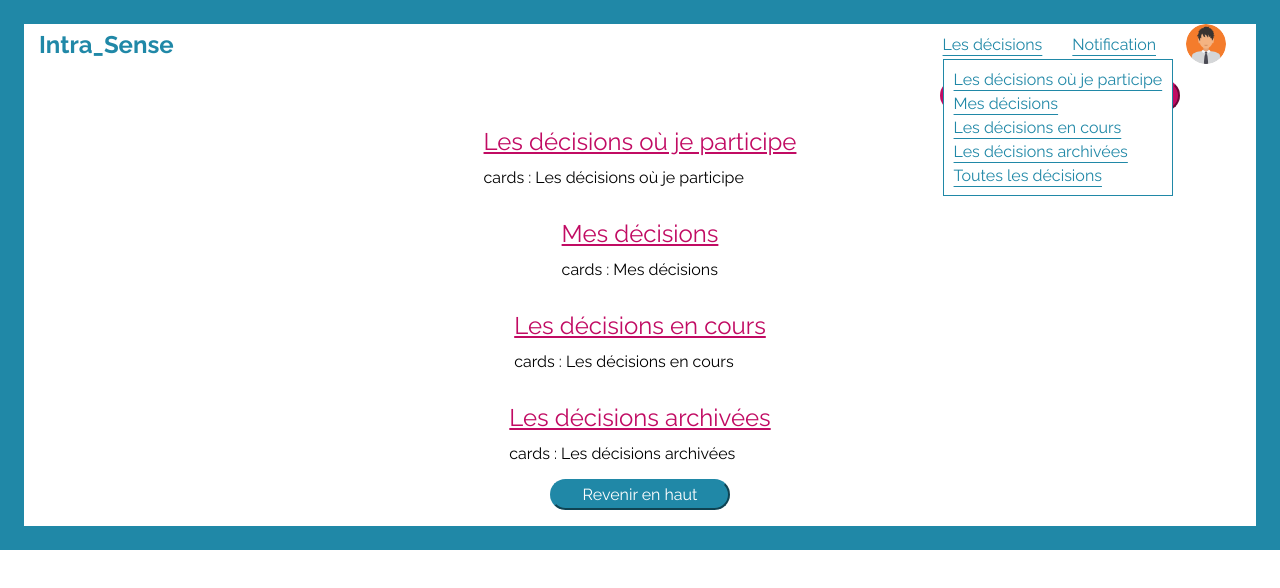
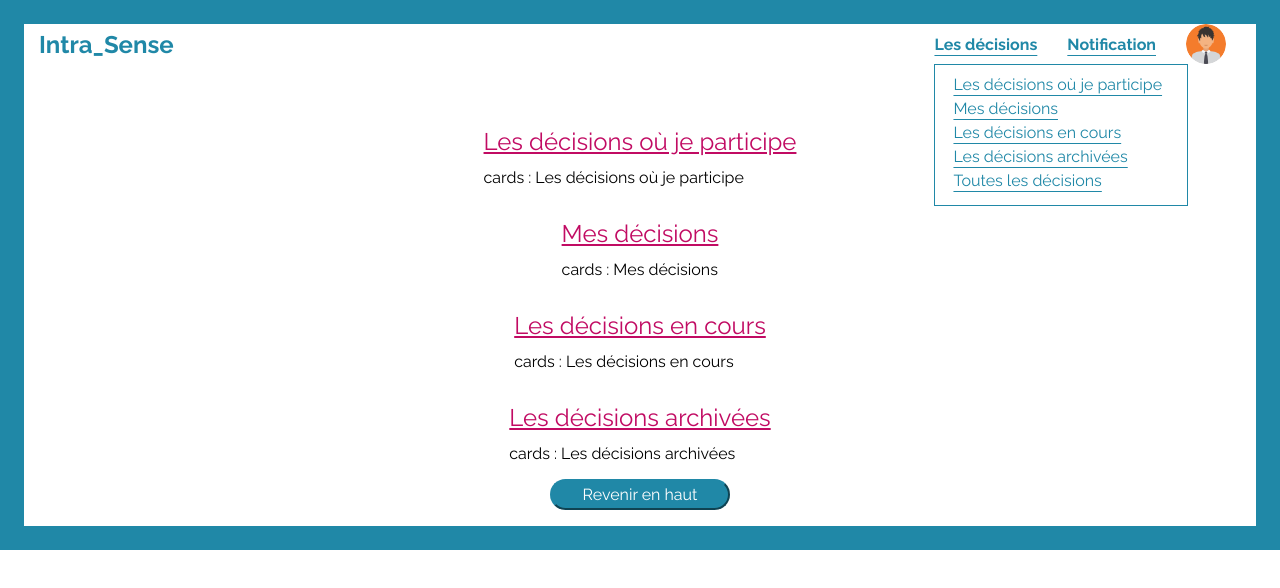
Before and after one commit to WildCodeSchool-2024-09/JS-RemoteFR-Vert-CrewCodeIle-MakeSense-P3, a React (Vite) app in the folder client/: page /homepage in a window 1280 px wide. Both pictures are taken after a click on the button "Les décisions". Shown: the top 588 px of the page. Built offline with nearby package versions, Linux system fonts and the light colour scheme.

Commit message:
fix: navbar

```diff
--- a/client/src/components/navBar/NavBar.tsx
+++ b/client/src/components/navBar/NavBar.tsx
@@ -13,12 +13,6 @@ function NavBar() {
     setIsDropdownOpen(false);
   };
 
-  const handleKeyPress = (event: React.KeyboardEvent, action: () => void) => {
-    if (event.key === "Enter" || event.key === " ") {
-      action();
-    }
-  };
-
   return (
     <div className={style.NavBar}>
       <nav className={style.navContainer}>
@@ -29,84 +23,61 @@ function NavBar() {
               type="button"
               className={style.dropdownButton}
               onClick={toggleDropdown}
-              onKeyDown={(event) => handleKeyPress(event, toggleDropdown)}
             >
               Les décisions
             </button>
             {isDropdownOpen && (
               <ul className={style.dropdownMenu}>
-                <li
-                  onClick={() => {
-                    closeDropdown();
-                  }}
-                  onKeyDown={(event) =>
-                    handleKeyPress(event, () => {
-                      closeDropdown();
-                    })
-                  }
+                <li>
+                  <button
+                    type="button"
+                    className={style.dropdownItemButton}
+                    onClick={closeDropdown}
                   >
                     Les décisions où je participe
+                  </button>
                 </li>
-                <li
-                  onClick={() => {
-                    closeDropdown();
-                  }}
-                  onKeyDown={(event) =>
-                    handleKeyPress(event, () => {
-                      closeDropdown();
-                    })
-                  }
+                <li>
+                  <button
+                    type="button"
+                    className={style.dropdownItemButton}
+                    onClick={closeDropdown}
                   >
                     Mes décisions
+                  </button>
                 </li>
-                <li
-                  onClick={() => {
-                    closeDropdown();
-                  }}
-                  onKeyDown={(event) =>
-                    handleKeyPress(event, () => {
-                      closeDropdown();
-                    })
-                  }
+                <li>
+                  <button
+                    type="button"
+                    className={style.dropdownItemButton}
+                    onClick={closeDropdown}
                   >
                     Les décisions en cours
+                  </button>
                 </li>
-                <li
-                  onClick={() => {
-                    closeDropdown();
-                  }}
-                  onKeyDown={(event) =>
-                    handleKeyPress(event, () => {
-                      closeDropdown();
-                    })
-                  }
+                <li>
+                  <button
+                    type="button"
+                    className={style.dropdownItemButton}
+                    onClick={closeDropdown}
                   >
                     Les décisions archivées
+                  </button>
                 </li>
-                <li
-                  onClick={() => {
-                    closeDropdown();
-                  }}
-                  onKeyDown={(event) =>
-                    handleKeyPress(event, () => {
-                      closeDropdown();
-                    })
-                  }
+                <li>
+                  <button
+                    type="button"
+                    className={style.dropdownItemButton}
+                    onClick={closeDropdown}
                   >
                     Toutes les décisions
+                  </button>
                 </li>
               </ul>
             )}
           </li>
           <li>
-            <button
-              type="button"
-              className={style.notificationButton}
-              onClick={() => {}}
-              onKeyDown={(event) =>
-                handleKeyPress(event, () => console.log("Notification clicked"))
-              }
-            >
+            <button type="button" className={style.notificationButton}>
               Notification
             </button>
           </li>
@@ -114,7 +85,7 @@ function NavBar() {
             <NavLink to={"/profile"}>
               <div className={style.profileIcon}>
                 <img
-                  src="../../../public/utilisateur.png"
+                  src="/utilisateur.png"
                   alt="Profil img"
                   className={style.profileImage}
                 />
--- a/client/src/components/navBar/navBar.module.css
+++ b/client/src/components/navBar/navBar.module.css
@@ -1,3 +1,10 @@
+*:focus-visible {
+  outline-style: dashed;
+  outline-color: var(--outline-color);
+  outline-width: 3px;
+  outline-offset: 4px;
+}
+
 .navContainer {
   display: flex;
   align-items: center;
@@ -8,8 +15,7 @@
 .title {
   font-size: 24px;
   color: var(--color-primary-active);
-  font-family: "raleway", sans-serif;
-  font-weight: bolder;
+  font-weight: bold;
 }
 
 .navBarLink {
@@ -19,20 +25,9 @@
   list-style: none;
   padding: 0;
   margin: 0;
-  font-family: "raleway", sans-serif;
 }
 
-.navBarLink {
-  display: flex;
-  justify-content: flex-end;
-  align-items: center;
-  list-style: none;
-  padding: 0;
-  margin: 0;
-  font-family: "raleway", sans-serif;
-}
-
-.navBarLink > li {
+.navBarLink li {
   margin: 0 15px;
 }
 
@@ -45,6 +40,7 @@
   font-size: 16px;
   text-decoration: underline;
   text-underline-offset: 5px;
+  font-weight: bold;
 }
 
 .dropdownMenu {
@@ -53,24 +49,22 @@
   border: 1px solid var(--color-primary-active);
   padding: 10px;
   list-style: none;
-  margin-top: 5px;
+  margin-top: 10px;
   text-underline-offset: 5px;
 }
 
-.dropdownMenu > li {
-  margin-bottom: 5px;
+.dropdownMenu li {
+  margin-left: 8px;
+}
+
+.dropdownItemButton {
+  background: none;
+  border: none;
   cursor: pointer;
   color: var(--color-primary-active);
   text-decoration: underline;
-}
-
-.dropdownMenu > li:last-child {
-  margin-bottom: 0;
-}
-
-.notificationButton {
+  margin-bottom: 5px;
   font-size: 16px;
-  color: var(--color-primary-active);
 }
 
 .profileIcon {
@@ -106,7 +100,11 @@
     flex-direction: row;
   }
 
-  .navBarLink > li {
+  .navBarLink li {
     margin: 10px 10px;
   }
+
+  .dropdownMenu li {
+    margin: 0px 8px;
+  }
 }
```
Lines whose indentation alone changed are shown as unchanged.
